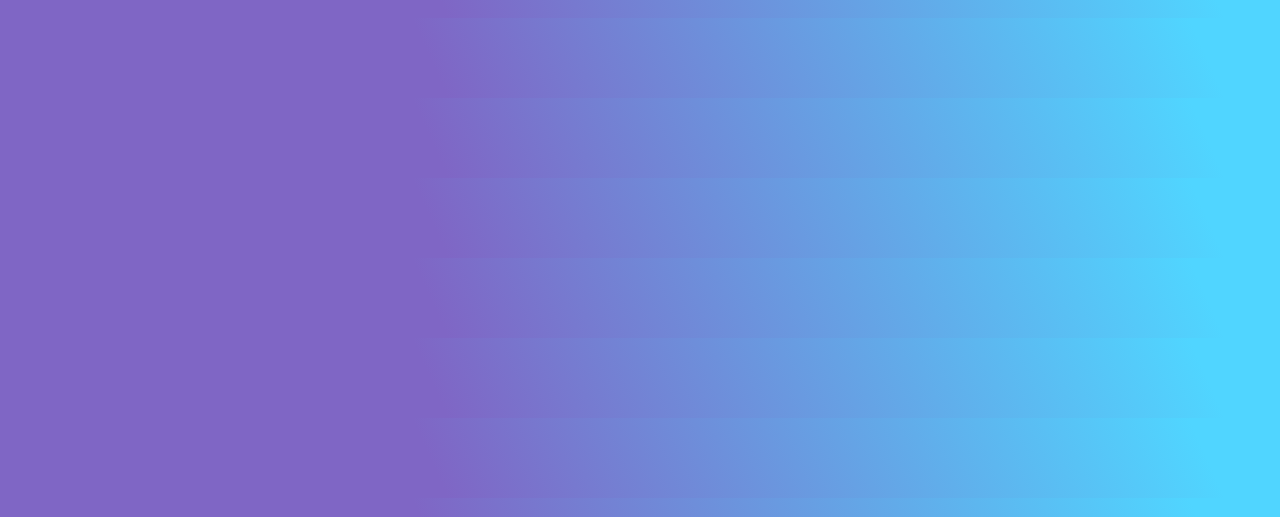
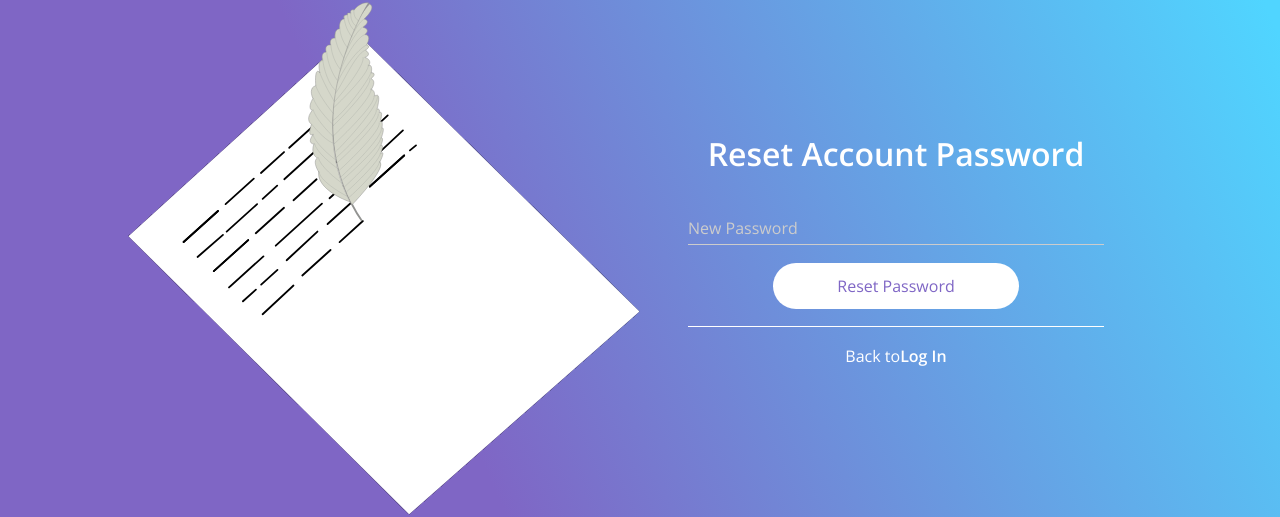
Before and after one commit to Jaishreebala/Writers-Cafe, a React (Create React App) app in the folder client/: page /resetpassword/1 in a window 1280 px wide. Shown: the part 222-739 px from the top of the page. Built offline with nearby package versions, Linux system fonts and the light colour scheme.

Commit message:
Forgot & Reset Password

```diff
--- a/client/src/App.js
+++ b/client/src/App.js
@@ -5,6 +5,8 @@ import Login from './pages/Login'
 import Register from './pages/Register'
 import Home from './pages/Home'
 import Read from './pages/Read'
+
+import Resetpassword from './pages/Resetpassword'
 import Nav from './components/Nav';
 function App() {
   const location = useLocation();
@@ -26,6 +28,9 @@ function App() {
           <Route path="/register" exact>
             <Register />
           </Route>
+          <Route path="/resetpassword/:resettoken" exact>
+            <Resetpassword />
+          </Route>
         </Switch>
       </Router>
     </div>
--- /dev/null
+++ b/client/src/components/Messages.js
@@ -0,0 +1,11 @@
+import React from 'react'
+
+function Messages({ message }) {
+    return (
+        <div className="messages">
+            {message}
+        </div>
+    )
+}
+
+export default Messages
--- a/client/src/pages/Login.js
+++ b/client/src/pages/Login.js
@@ -1,9 +1,11 @@
 import React, { useRef, useState } from 'react'
 import Error from '../components/Error';
+import Messages from '../components/Messages';
 import { Link } from 'react-router-dom'
 import logoNoBg from '../images/logoNoBg.svg';
 function Login() {
     const [errors, setErrors] = useState("");
+    const [message, setMessage] = useState("");
     const inputEmail = useRef();
     const inputPassword = useRef();
     const loginHandler = async (e) => {
@@ -29,6 +31,35 @@ function Login() {
                 setErrors(data.error);
             }
 
+            console.log(errors)
+        } catch (err) {
+            console.log(err)
+        }
+
+    }
+    const forgotPasswordHandler = async (e) => {
+        e.preventDefault();
+        try {
+            const response = await fetch("/api/v1/auth/forgotpassword", {
+                method: "POST",
+                body: JSON.stringify({
+                    email: inputEmail.current.value
+                }),
+                headers: {
+                    "Content-type": "application/json; charset=UTF-8"
+                }
+            })
+            const data = await response.json();
+            console.log(data.success)
+            if (data.success) {
+                setMessage("A reset password link has been successfully sent to your email account.");
+                setErrors("")
+                console.log(message)
+            }
+            else {
+                setMessage("")
+                setErrors(data.error);
+            }
             console.log(errors)
         } catch (err) {
             console.log(err)
@@ -71,7 +102,8 @@ function Login() {
                     </span>
                     </label>
                 </div>
-                <div className="links">Forgot Password?</div>
+                <Messages message={message} />
+                <div onClick={forgotPasswordHandler} className="links">Forgot Password?</div>
                 <button onClick={loginHandler} className="button">Login</button>
                 {/* <button onClick={createWrittenWorkHandler} className="button">Login</button> */}
                 <div className="links borderTop">Don't Have An Accout? <b>
--- a/client/src/pages/Register.js
+++ b/client/src/pages/Register.js
@@ -72,7 +72,6 @@ function Register() {
                     </span>
                     </label>
                 </div>
-                <div className="links">Forgot Password?</div>
                 <button onClick={loginHandler} className="button">Register</button>
                 <div className="links borderTop">Already Have An Accout? <b>
                     <Link to="/login">Log In</Link>
--- /dev/null
+++ b/client/src/pages/Resetpassword.js
@@ -0,0 +1,62 @@
+import React, { useState, useRef } from 'react'
+import Error from '../components/Error';
+import { Link } from 'react-router-dom'
+import logoNoBg from '../images/logoNoBg.svg';
+import { useParams } from 'react-router';
+
+function Resetpassword() {
+    const { resettoken } = useParams();
+    const [errors, setErrors] = useState("");
+    const inputPassword = useRef();
+    const resetHandler = async (e) => {
+        e.preventDefault();
+        try {
+            const response = await fetch(`/api/v1/auth/resetpassword/${resettoken}`, {
+                method: "PUT",
+                body: JSON.stringify({
+                    password: inputPassword.current.value
+                }),
+                headers: {
+                    "Content-type": "application/json; charset=UTF-8"
+                }
+            })
+            const data = await response.json();
+            console.log(data.success)
+            if (data.success) {
+                setErrors("");
+                console.log("Logging in...")
+            }
+            else {
+                setErrors(data.error);
+            }
+            console.log(errors)
+        } catch (err) {
+            console.log(err)
+        }
+
+    }
+    console.log(resettoken)
+    return (
+        <div className="login">
+            <img src={logoNoBg} alt="Main Logo" />
+            <form className="login-form">
+                <h1>Reset Account Password</h1>
+                <Error error={errors} />
+
+                <div className="searchInput">
+                    <input ref={inputPassword} type="password" name="password" required />
+                    <label className="label-name"> <span className="content-name">
+                        New Password
+                </span>
+                    </label>
+                </div>
+                <button onClick={resetHandler} className="button marginTop">Reset Password</button>
+                <div className="links borderTop">Back to<b>
+                    <Link to="/login">Log In</Link>
+                </b></div>
+            </form>
+        </div>
+    )
+}
+
+export default Resetpassword
--- a/client/src/styles/_login.scss
+++ b/client/src/styles/_login.scss
@@ -89,6 +89,8 @@
     .borderTop{
         border-top: #fff solid 1px;
         padding-bottom: calc(var(--formelement-height) / 4);
-
+    }
+    .marginTop{
+        margin-top: calc(var(--formelement-height) / 4);
     }
 }
--- a/client/src/styles/app.scss
+++ b/client/src/styles/app.scss
@@ -17,9 +17,16 @@ button, input{
 .error{
     color: #E84E4F;
 }
+.messages{
+    background-color: rgba(255,255,255, 0.8);
+    border-radius: 6px;
+    color: #7F66C5;
+    margin: 1rem 0;
+}
 a{
     text-decoration: none;
     color: inherit;
 }
+
 @import "./login";
 @import "./nav";
```
Also changed, not shown: 2 other files (tests, documents, lock files or other folders).
